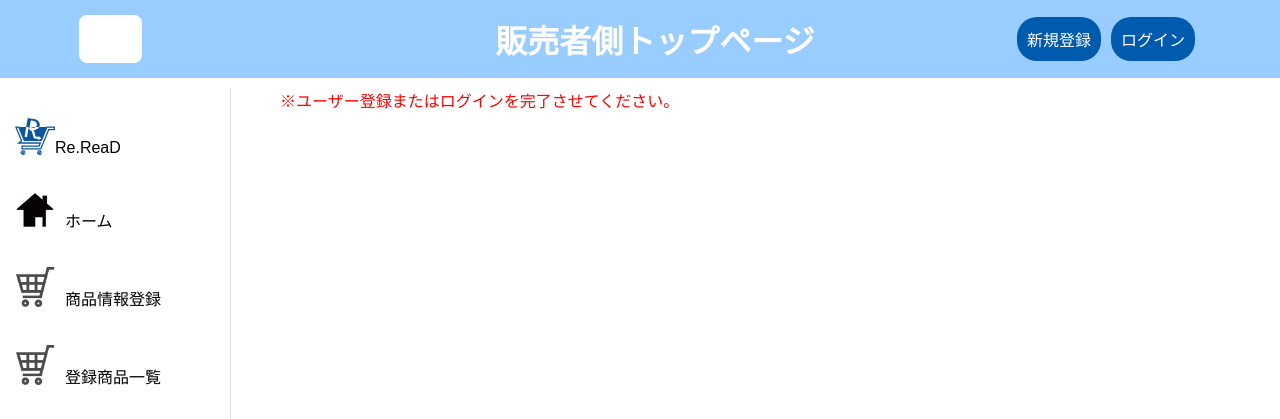
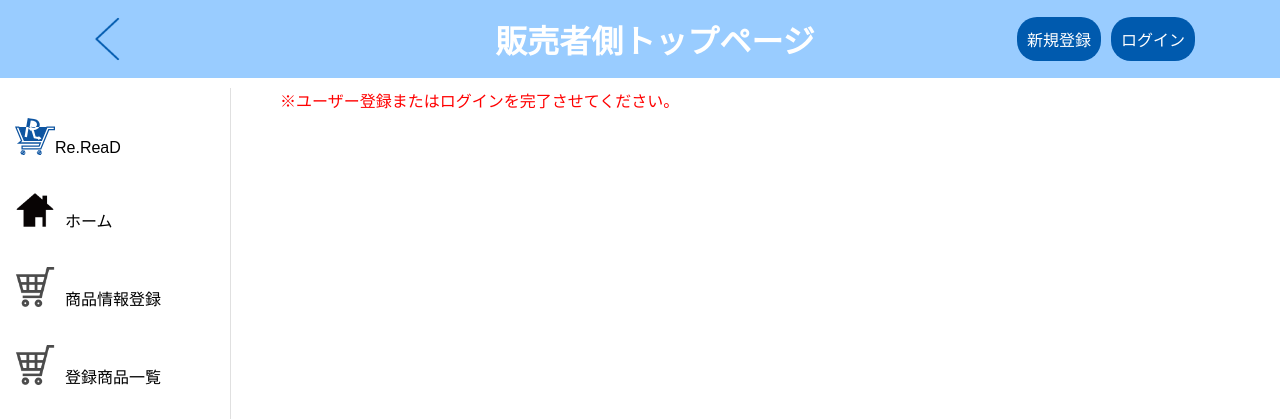
Before and after one commit to meru83/amozon, a PHP site: page /seller/seller_top.php in a window 1280 px wide. Shown: the top 419 px of the page. Run offline with PHP 8.4, Linux system fonts and the light colour scheme.

Commit message:
sellerのヘッダーに戻るボタン付けた;

```diff
--- a/seller/seller_products.php
+++ b/seller/seller_products.php
@@ -59,7 +59,7 @@ if(isset($_SESSION['seller_id'])){
 </head>
 <body>
     <div id="header" class="header">
-        <div class="back"><div class="backBtn" onclick="history.back()" style="width:48px; height: 100%; background:#fff;"><img src="../img/return_left.png" style="width:100%;"></div></div>
+        <div class="back"><div class="backBtn" onclick="history.back()"><img src="../img/return_left.png" style="width:100%;"></div></div>
         <h1 class="h1_White">カート</h1>
         <?=$foo?>
     </div>
--- a/seller/seller_top.php
+++ b/seller/seller_top.php
@@ -37,7 +37,7 @@ if(isset($_SESSION['seller_id'])){
 </head>
 <body>
     <div id="header" class="header">
-    <div class="back"><div class="backBtn" onclick="history.back()" style="width:48px; height: 100%; background:#fff;"><img src=""></div></div>
+        <div class="back"><div class="backBtn" onclick="history.back()"><img src="../img/return_left.png" style="width:100%;"></div></div>
         <h1 class="h1_White">販売者側トップページ</h1>
         <?=$foo?>
     </div>
```
